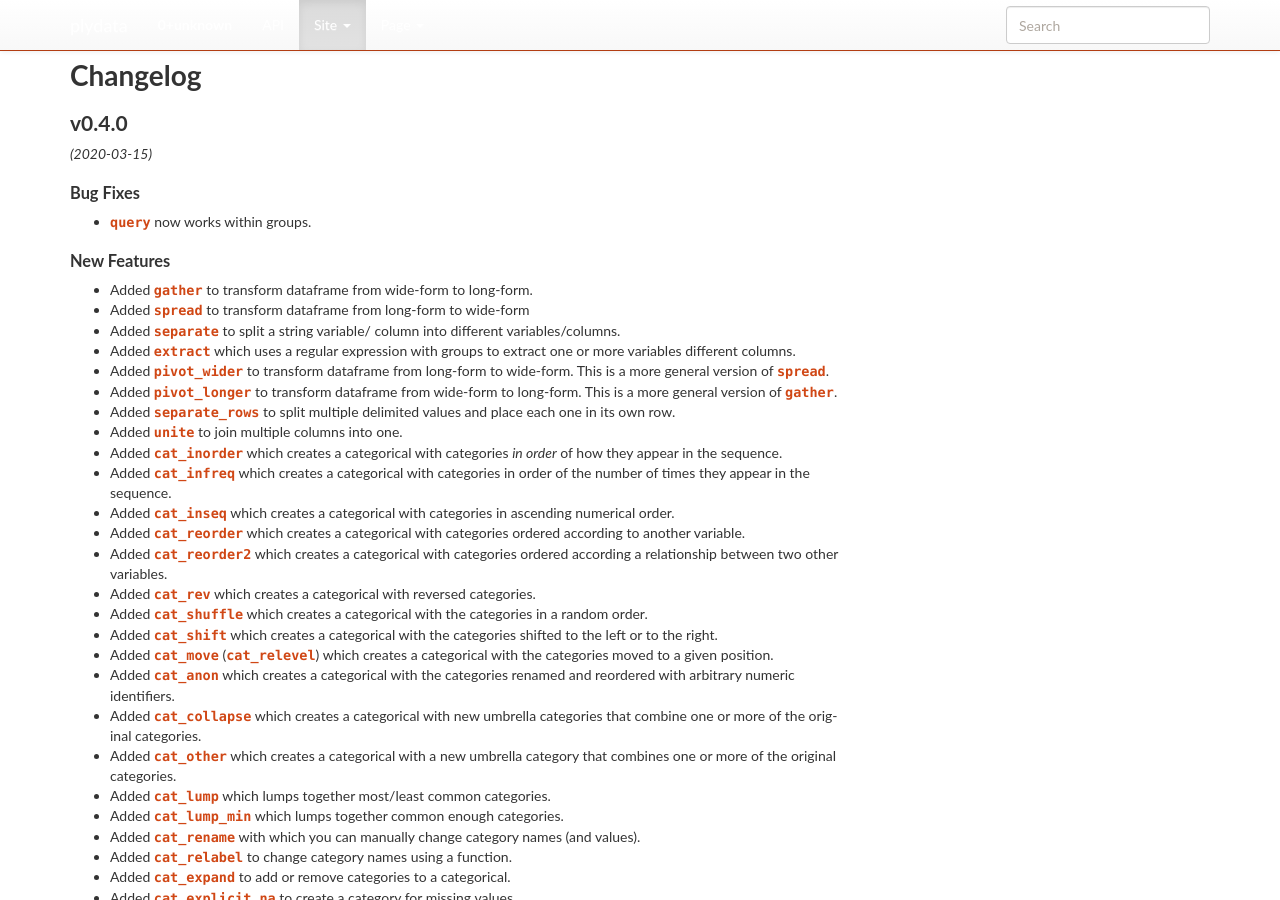
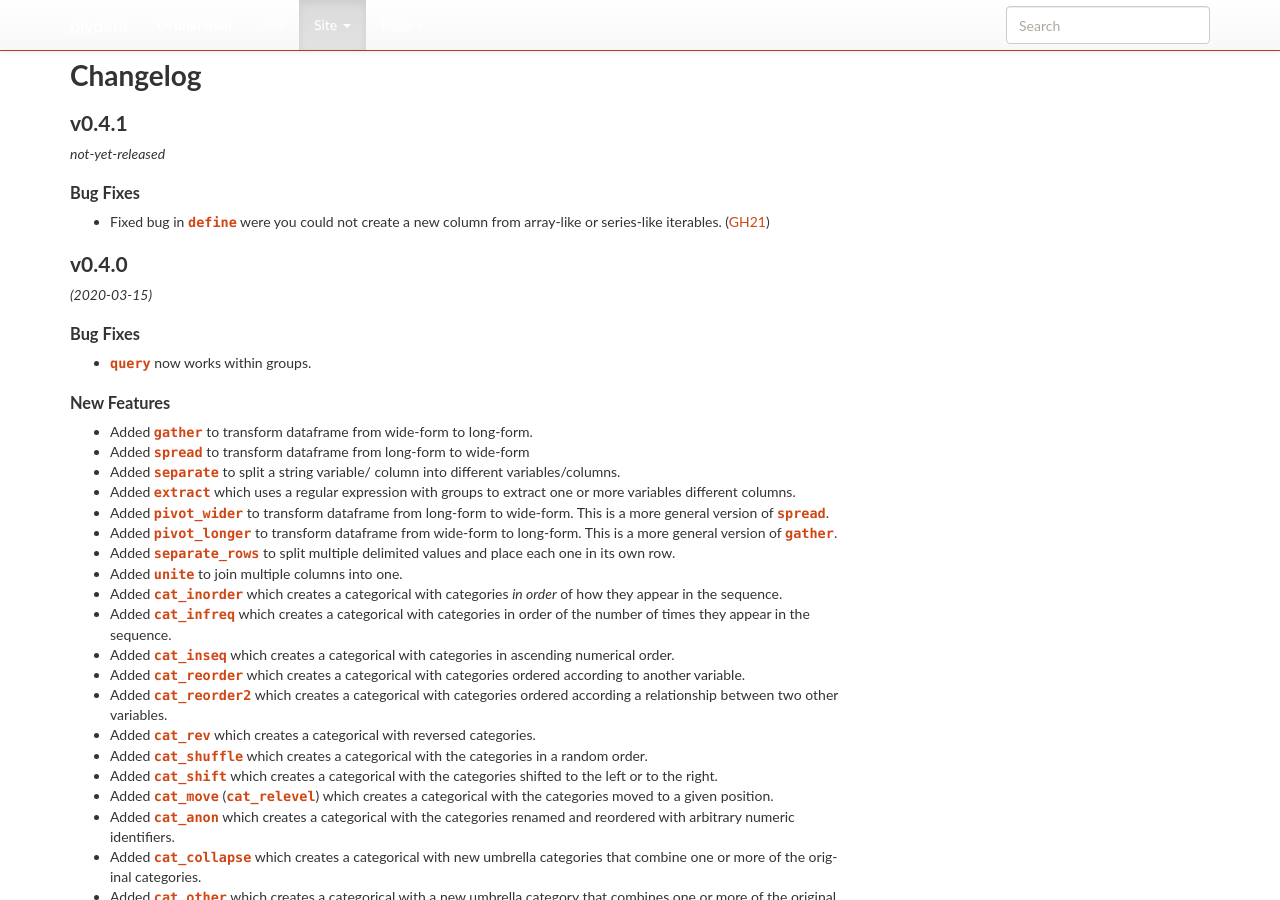
Before and after one commit to has2k1/plydata, a Sphinx documentation site: the page built from doc/changelog.rst, in a window 1280 px wide and 900 px high. Built offline with Sphinx 7.4.7, drawn with Linux system fonts in a browser that asks for light colours; nearby versions of some CDN libraries; library files that are not in the unit come from our copies.

Commit message:
Fix bug where define fails for series-like column
fixes #21

```diff
--- a/doc/changelog.rst
+++ b/doc/changelog.rst
@@ -1,5 +1,15 @@
 Changelog
 =========
+
+v0.4.1
+------
+*not-yet-released*
+
+Bug Fixes
+*********
+
+- Fixed bug in :class:`~plydata.one_table_verbs.define` were you could not
+  create a new column from array-like or series-like iterables. (:issue:`21`)
 
 v0.4.0
 ------
```
Also changed, not shown: 2 other files.
